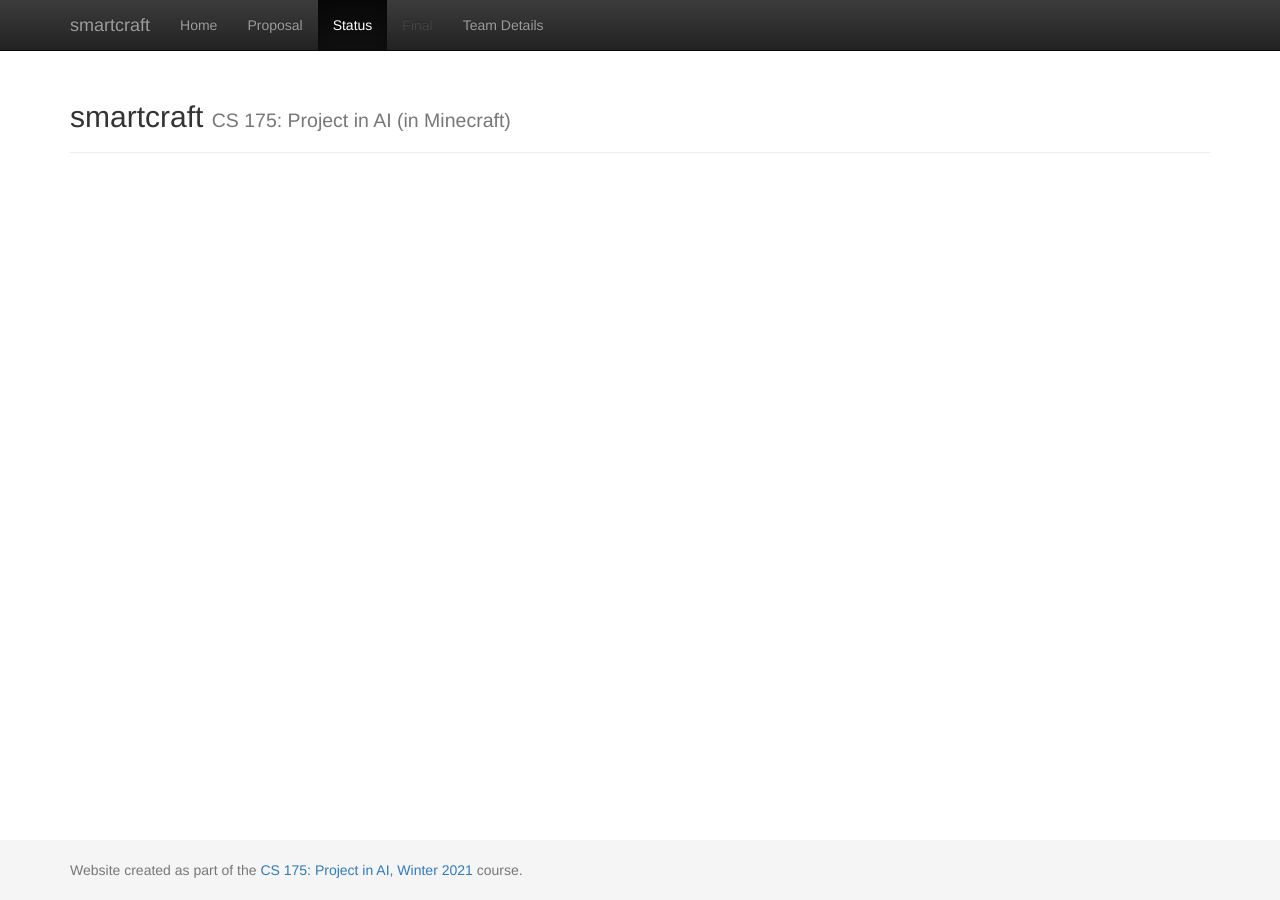
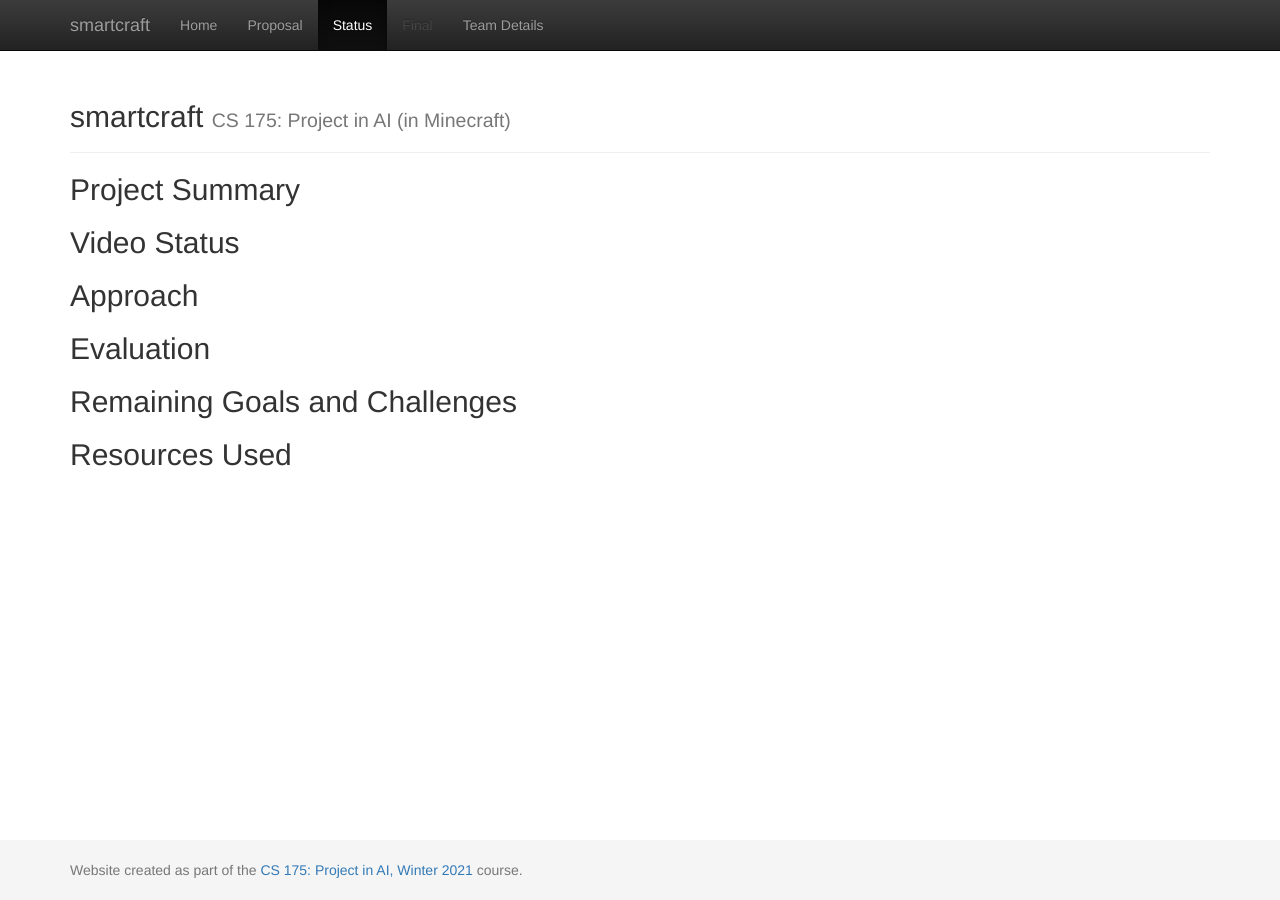
Before and after one commit to parth-parekh/CS175, a Jekyll site: the page built from docs/status.md, in a window 1280 px wide. Built offline with Jekyll 4.4.1, drawn with Linux system fonts in a browser that asks for light colours.

Commit message:
Update status.md

```diff
--- a/docs/status.md
+++ b/docs/status.md
@@ -2,3 +2,14 @@
 layout: default
 title: Status
 ---
+## Project Summary
+
+## Video Status
+
+## Approach
+
+## Evaluation
+
+## Remaining Goals and Challenges
+
+## Resources Used
```
